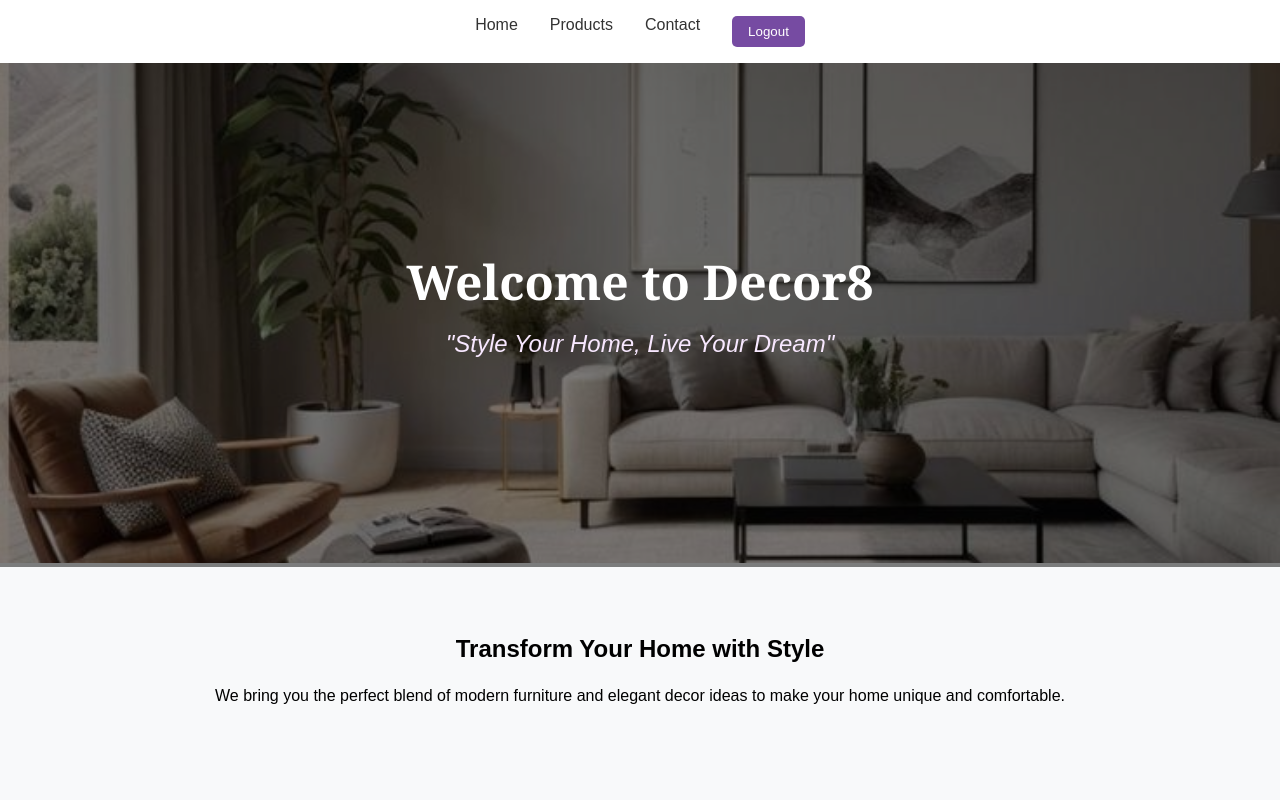
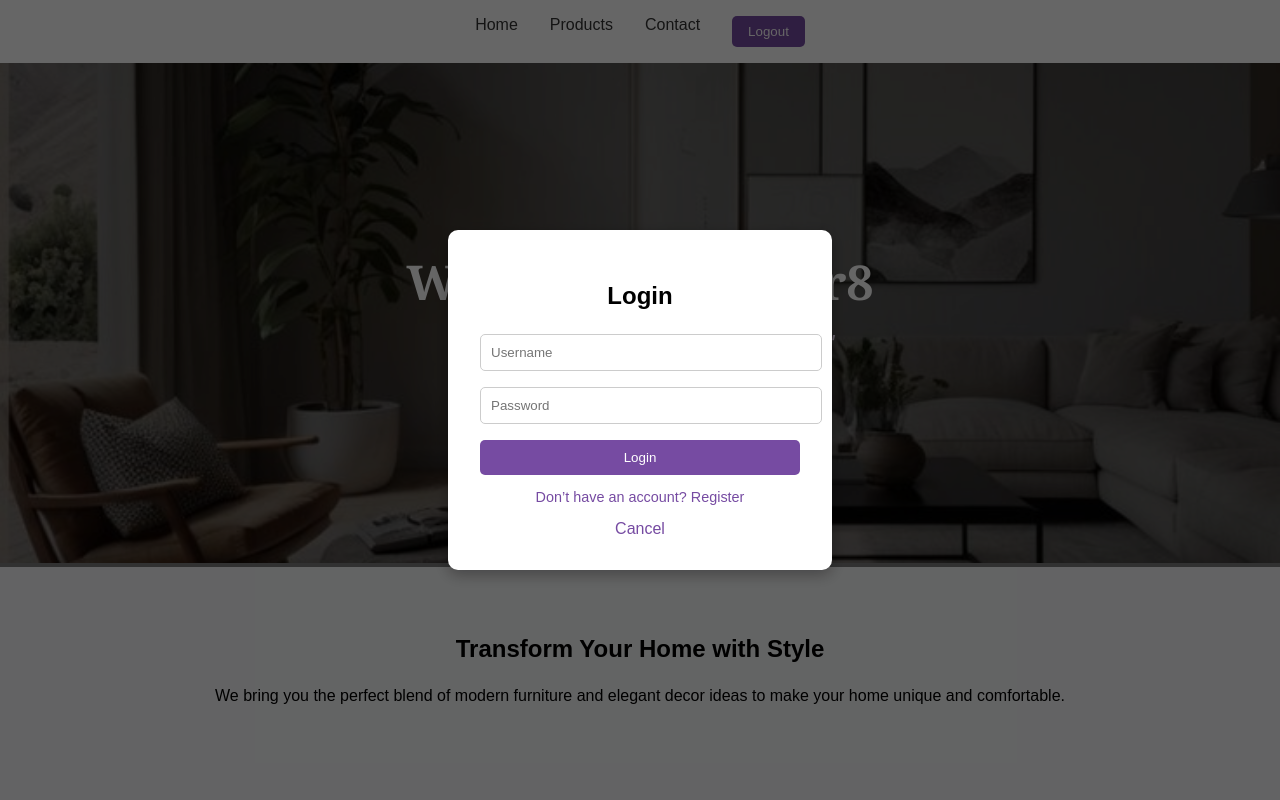
Before and after one commit to 23suit43-dotcom/decor8, a plain HTML site: page index.html in a window 1280 px wide. Shown: the top 800 px of the page. Drawn offline with Linux system fonts and the light colour scheme.

Commit message:
Update index.html

```diff
--- a/index.html
+++ b/index.html
@@ -12,6 +12,7 @@
     nav a:hover { color: #667eea; }
     .logout-btn { background: #764ba2; color: white; border: none; padding: 8px 16px; border-radius: 5px; cursor: pointer; }
     .logout-btn:hover { opacity: 0.9; }
+
     header { position: relative; }
     header img { width: 100%; height: 500px; object-fit: cover; }
     header .overlay {
@@ -19,19 +20,38 @@
       background: rgba(0,0,0,0.5); display: flex; flex-direction: column;
       justify-content: center; align-items: center; color: white;
     }
-    header .overlay h1 {
-      font-size: 3rem; margin: 0; font-family: 'Georgia', serif;
-    }
-    header .overlay p {
-      font-size: 1.5rem; margin-top: 1rem; font-style: italic;
-      font-family: 'Cursive', sans-serif; color: #f8e8ff;
-    }
+    header .overlay h1 { font-size: 3rem; margin: 0; font-family: 'Georgia', serif; }
+    header .overlay p { font-size: 1.5rem; margin-top: 1rem; font-style: italic;
+      font-family: 'Cursive', sans-serif; color: #f8e8ff; }
+
     .section { padding: 3rem 2rem; text-align: center; }
     .section h2 { margin-bottom: 1.5rem; }
     .cards { display: grid; grid-template-columns: repeat(auto-fit, minmax(280px, 1fr)); gap: 2rem; }
     .card { background: white; border-radius: 10px; padding: 1rem; box-shadow: 0 4px 15px rgba(0,0,0,0.1); }
     .card img { width: 100%; border-radius: 8px; margin-bottom: 1rem; }
     footer { background: #333; color: white; padding: 1rem; text-align: center; margin-top: 2rem; }
+
+    /* Popup Modal */
+    .modal {
+      display: none; position: fixed; top: 0; left: 0; width: 100%; height: 100%;
+      background: rgba(0,0,0,0.6); display: flex; justify-content: center; align-items: center;
+    }
+    .modal-content {
+      background: white; padding: 2rem; border-radius: 10px; width: 320px; text-align: center;
+      box-shadow: 0 5px 15px rgba(0,0,0,0.3);
+    }
+    .modal-content h2 { margin-bottom: 1rem; }
+    .modal-content input {
+      width: 100%; padding: 10px; margin: 0.5rem 0; border: 1px solid #ccc; border-radius: 5px;
+    }
+    .modal-content button {
+      width: 100%; padding: 10px; background: #764ba2; border: none; color: white;
+      border-radius: 5px; cursor: pointer; margin-top: 0.5rem;
+    }
+    .modal-content button:hover { opacity: 0.9; }
+    .close-btn { margin-top: 0.5rem; color: #764ba2; cursor: pointer; }
+
+    .toggle-link { color: #764ba2; cursor: pointer; font-size: 0.9rem; }
   </style>
 </head>
 <body>
@@ -84,20 +104,67 @@
     <p>&copy; 2025 Decor8 | Designed by Nandhana Shri & Nithyasri - Madurai</p>
   </footer>
 
+  <!-- Login/Register Modal -->
+  <div id="loginModal" class="modal">
+    <div class="modal-content">
+      <h2 id="formTitle">Login</h2>
+      <input type="text" id="username" placeholder="Username" required>
+      <input type="password" id="password" placeholder="Password" required>
+      <button onclick="loginUser()">Login</button>
+      <p class="toggle-link" onclick="toggleForm()">Don’t have an account? Register</p>
+      <div class="close-btn" onclick="closeModal()">Cancel</div>
+    </div>
+  </div>
+
   <script>
-    // Go to products with login check
+    let isRegister = false;
+
     function goToProducts() {
       if (!localStorage.getItem("loggedIn")) {
-        window.location.href = "login.html"; // not logged in → go to login
+        document.getElementById("loginModal").style.display = "flex";
       } else {
-        window.location.href = "products.html"; // logged in → go to products
+        window.location.href = "products.html";
       }
     }
 
-    // Logout
+    function loginUser() {
+      const username = document.getElementById("username").value;
+      const password = document.getElementById("password").value;
+
+      if (username && password) {
+        localStorage.setItem("loggedIn", true);
+        closeModal();
+        window.location.href = "products.html";
+      } else {
+        alert("Please enter username and password!");
+      }
+    }
+
     function logoutUser() {
       localStorage.removeItem("loggedIn");
-      window.location.href = "login.html";
+      window.location.href = "index.html";
+    }
+
+    function closeModal() {
+      document.getElementById("loginModal").style.display = "none";
+    }
+
+    function toggleForm() {
+      let title = document.getElementById("formTitle");
+      let btn = document.querySelector(".modal-content button");
+      let toggle = document.querySelector(".toggle-link");
+
+      if (!isRegister) {
+        title.innerText = "Register";
+        btn.innerText = "Register";
+        toggle.innerText = "Already have an account? Login";
+        isRegister = true;
+      } else {
+        title.innerText = "Login";
+        btn.innerText = "Login";
+        toggle.innerText = "Don’t have an account? Register";
+        isRegister = false;
+      }
     }
   </script>
 </body>
```
